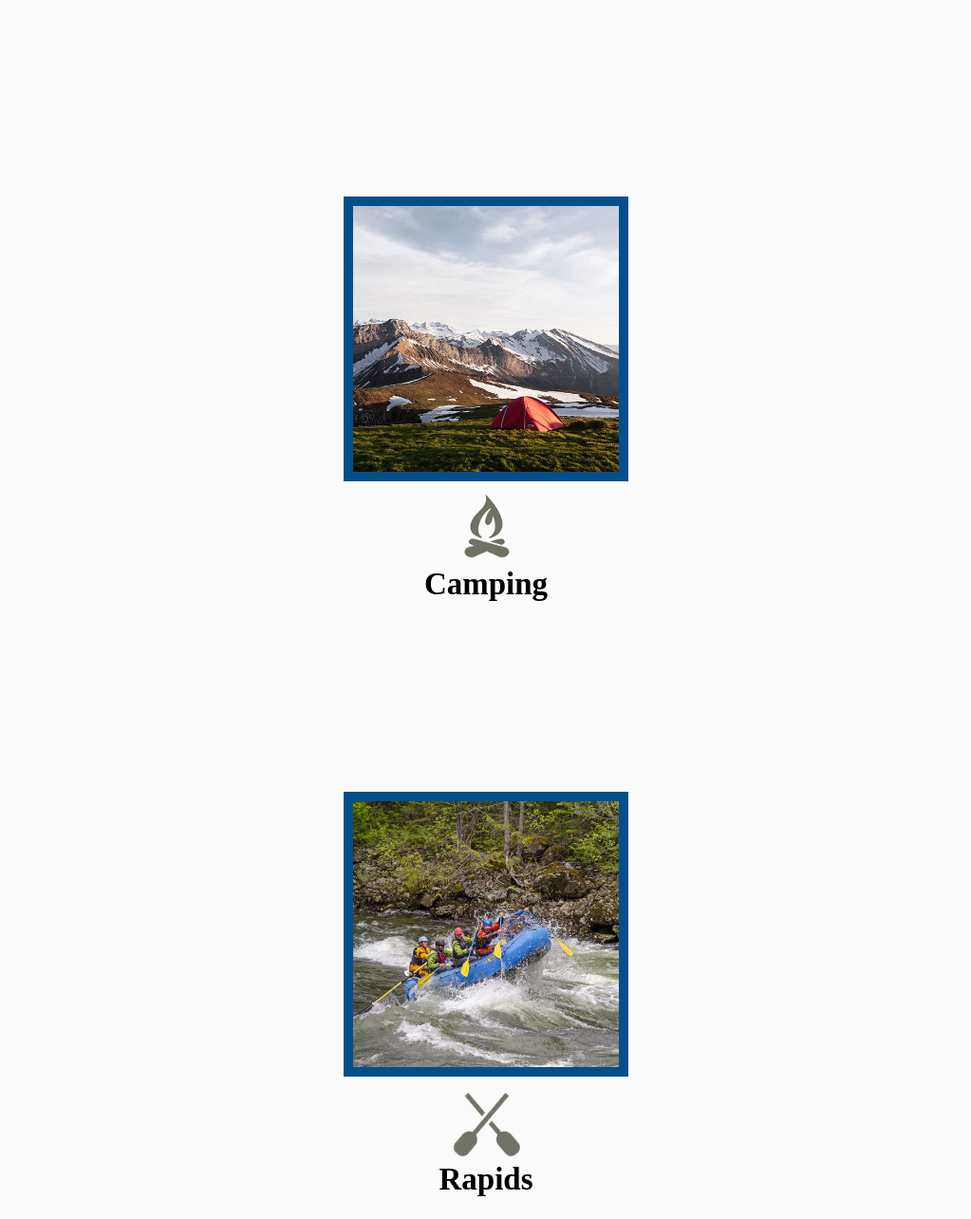
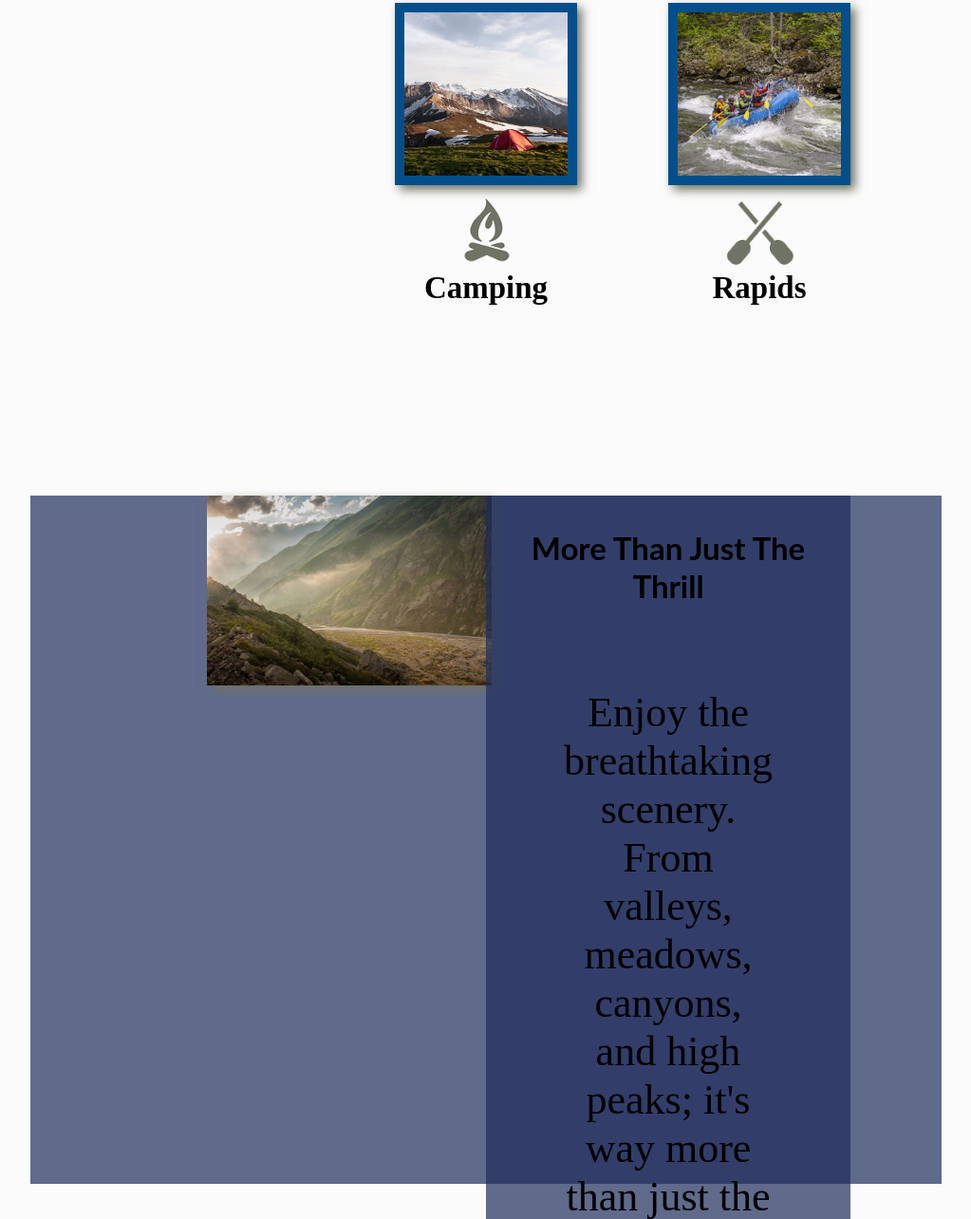
Before and after one commit to KhanyisileLubelwana/Khanyisile, a plain HTML site: page index.html in a window 1280 px wide. Shown: the part 1020-2304 px from the top of the page at 95% size, without its empty margins (128-1151 px from the left). Drawn offline with Linux system fonts and the light colour scheme.

Commit message:
khanyisile

```diff
--- a/site-plan-rafting.css
+++ b/site-plan-rafting.css
@@ -36,6 +36,8 @@ main section {
 }
 
 #background {
+  grid-column: 1/11;
+  grid-row: 4/9;
   height: 725px;
   background-color: rgba(31, 45, 92, 0.7);
 }
@@ -58,13 +60,18 @@ hr {
   margin: 35px 0;
   background: var(--accent1-color);
 }
+
 header {
+  display: grid;
+  grid-template-columns: 150px auto;
   padding: 1em;
   text-align: center;
   color: var(--paragraph-color-on-color);
   background-color: var(--paragraph-background-color);
   background-color: rgba(31, 45, 92, 0.3);
+
 }
+
 header > h1, header > h2 {
   color: var(--headline-color-on-color);
 }
@@ -189,8 +196,11 @@ nav a:hover {
 }
 
 .msg {
+  grid-column: 6/10;
+  grid-row: 6/7;
   padding: 35px;
   background-color: rgba(31, 45, 92, 0.7);
+  box-shadow: 5px 5px 10x #6f7364;
 }
 
 .msg h2{
@@ -209,6 +219,9 @@ footer {
   padding: 25px 50px;
   background-color: grey;
   color: #000000;
+  display: flex;
+  justify-content: space-around;
+  align-items: center;
 }
 
 footer .social img {
@@ -253,11 +266,13 @@ h4 {
 
 .card-img {
   border: 10px solid #044f8b;
+  transition: transform .5s;
+  box-shadow: 5px 5px 10px #6f7364;
 }
 
-header {
-  display: grid;
-  grid-template-columns: 150px auto;
+.card-img:hover {
+  opacity: .6;
+  transform: scale(1.1);
 }
 
 nav {
@@ -274,15 +289,52 @@ nav {
 #hero {
   display: grid;
   grid-template-columns: 1fr 3fr 1fr;
+  margin-top: -100px;
 }
 
 #hero-box {
   grid-column: 1/4;
   grid-row: 1/3;
+  z-index: -1;
 }
 
 #hero-msg h4 {
+  color: white;
+}
+
+#hero-img {
   grid-column: 2/3;
   grid-row: 1/2;
-  color: white;
+  margin-top: 100px;
 }
+
+.home-grid {
+  display: grid;
+  grid-template-columns: repeat(10, 1fr);
+}
+
+.card-img, .montain {
+  width: 100%;
+}
+
+
+.river-card {
+  grid-column: 2/4;
+  grid-row: 2/3;
+}
+
+.camping-card {
+  grid-column: 5/7;
+  grid-row: 2/3;
+}
+
+.rapids-card {
+  grid-column: 8/10;
+  grid-row: 2/3;
+}
+
+.mountains {
+  grid-column: 2/7;
+  grid-row: 5/8;
+  box-shadow: 5px 5px 10px #6f7364;
+}
```
